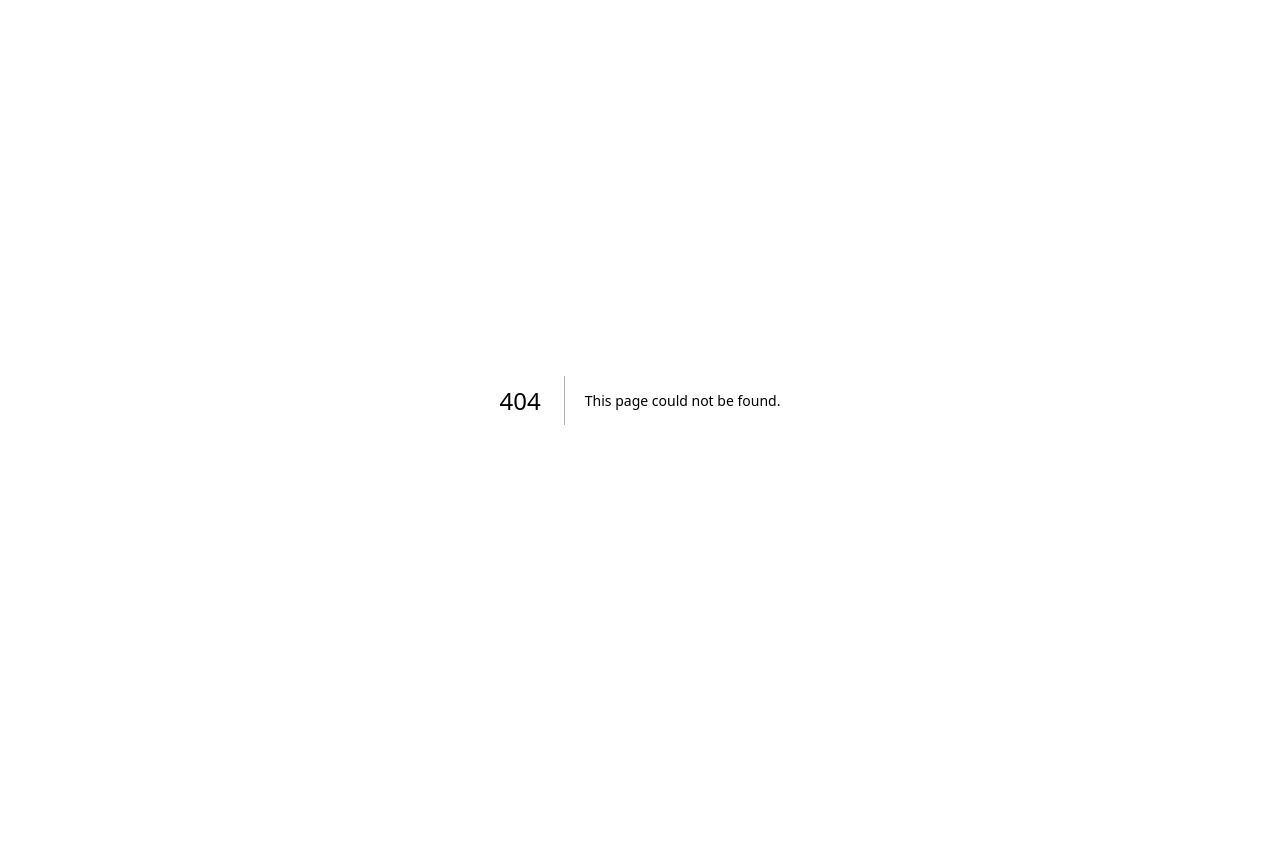
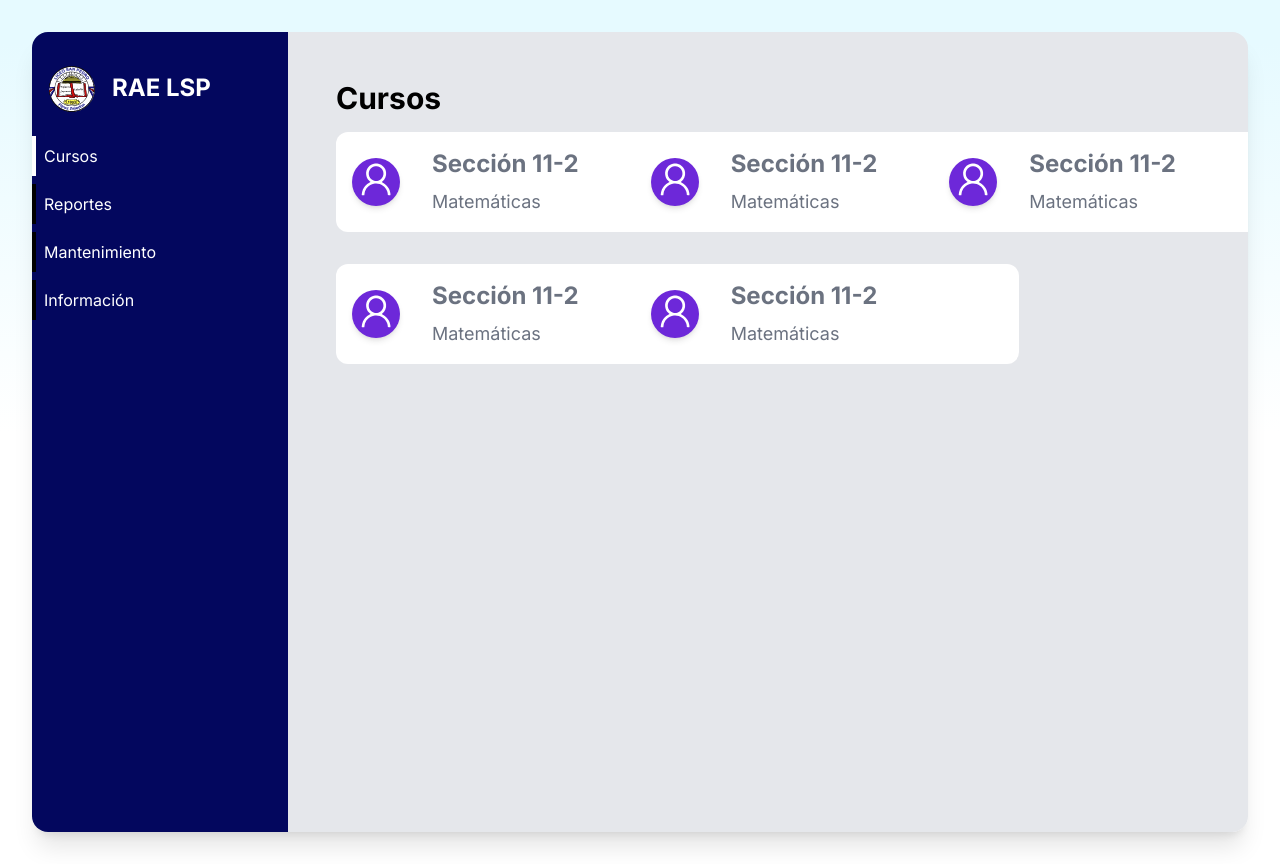
Before and after one commit to JoustenBlanco/ProyectoIngenieria, a Next.js app: page /homepages/curses in a window 1280 px wide. Before the commit this address had no page. Before the commit the page ends 800 px from the top, so only its background shows below. Built offline with nearby package versions, Linux system fonts and the light colour scheme.

Commit message:
[ADD] sideBar and default layout

```diff
--- /dev/null
+++ b/src/app/components/Landign/sidebar.tsx
@@ -0,0 +1,42 @@
+"use client";
+import { useRouter, usePathname } from 'next/navigation';
+
+const Sidebar = () => {
+  const router = useRouter();
+  const pathname = usePathname();
+
+  const menuItems = [
+    { name: 'Cursos', path: '/homepages/curses' },
+    { name: 'Reportes', path: '/homepages/Reports' },
+    { name: 'Mantenimiento', path: '/mantainence' },
+    { name: 'Información', path: '/about' }
+  ];
+
+  return (
+    <aside className="w-64 h-screen bg-lsp-blue text-white flex-col justify-start items-center pt-8">
+      <div className="flex items-center space-x-4 px-4">
+      <img
+            src="/images/escudo.svg"
+            alt="Logo de LSP"
+            className="h-12 w-12"
+          />
+        <h1 className="text-2xl font-bold">RAE LSP</h1>
+      </div>
+      <nav className="pt-6 ">
+        <ul>
+          {menuItems.map((item) => (
+            <li
+              key={item.path}
+              className={`p-2 cursor-pointer w-full border-l-4 border-black my-2${pathname === item.path ? 'bg-gray-500 bg-opacity-25 border-white' : ''}`}
+              onClick={() => router.push(item.path)}
+            >
+              {item.name}
+            </li>
+          ))}
+        </ul>
+      </nav>
+    </aside>
+  );
+};
+
+export default Sidebar;
--- /dev/null
+++ b/src/app/components/curses/curse.tsx
@@ -0,0 +1,21 @@
+import React from "react";
+
+interface CurseProps {
+  image: string;
+  title: string;
+  description: string;
+}
+
+const Curse: React.FC<CurseProps> = ({ image, title, description }) => {
+  return (
+    <div className="flex gap-8 justify-start items-center w-96 bg-white p-4 rounded-xl hover:bg-gray-100">
+      <img src={image} className="w-12 h-12 bg-violet-700 rounded-full p-1 shadow-md" alt="" />
+      <div className="flex-col gap-1">
+        <h2 className="text-2xl font-bold text-gray-500">{title}</h2>
+        <p className="text-lg text-gray-500 mt-2">{description}</p>
+      </div>
+    </div>
+  );
+};
+
+export default Curse;
--- /dev/null
+++ b/src/app/homepages/auth/login/layout.tsx
@@ -0,0 +1,13 @@
+export default function LoginLayout({
+    children,
+  }: {
+    children: React.ReactNode;
+  }) {
+    return (
+      <html lang="en">
+        <body>
+          {children}
+        </body>
+      </html>
+    );
+  }
--- a/src/app/homepages/auth/login/page.tsx
+++ b/src/app/homepages/auth/login/page.tsx
@@ -1,11 +1,16 @@
+"use client";
+
 import React from "react";
 import Input from "../../../components/Atoms/input";
 import Carousel from "../../../components/Atoms/carousel";
+import { useRouter } from "next/navigation";
 
 export default function LoginPage() {
+  const router = useRouter();
+
   const images = [
     "/images/user.svg",
-    "/images/escudo.svg  ",
+    "/images/escudo.svg",
     "/images/To-do-list.svg",
   ];
 
@@ -21,12 +26,17 @@ export default function LoginPage() {
     "Controla la asistencia de tus estudiantes",
   ];
 
+  const handleLogin = (event: React.FormEvent) => {
+    event.preventDefault();
+    router.push('/homepages/curses');
+  };
+
   return (
     <div className="min-h-screen bg-gradient-to-b from-[#E6FAFF] from-5% to-white to-50% flex items-center justify-center flex-col p-8 flex-wrap gap-10">
       <div className="flex flex-col md:flex-row bg-white rounded-2xl overflow-hidden w-full max-w-6xl mx-auto shadow-2xl relative">
         <div className="absolute top-4 right-4">
           <img
-            src="/images/escudo.png"
+            src="/images/escudo.svg"
             alt="Logo de LSP"
             className="h-14 w-14"
           />
@@ -44,7 +54,7 @@ export default function LoginPage() {
               Iniciar Sesión <br /> en el Sistema
             </h1>
           </div>
-          <form className="w-full max-w-md">
+          <form onSubmit={handleLogin} className="w-full max-w-md">
             <div className="mb-6">
               <a
                 href="#"
--- /dev/null
+++ b/src/app/homepages/curses/page.tsx
@@ -0,0 +1,36 @@
+import Curse from "../../components/curses/curse";
+
+export default function TestPage() {
+  return (
+    <div className="p-6">
+      <h1 className="text-3xl font-bold mb-4">Cursos</h1>
+      <div className="grid grid-cols-1 md:grid-cols-1 lg:grid-cols-2 xl:grid-cols-3 gap-8 max-w-6xl">
+        <Curse
+          image="/images/user.svg"
+          title="Sección 11-2"
+          description="Matemáticas"
+        />
+        <Curse
+          image="/images/user.svg"
+          title="Sección 11-2"
+          description="Matemáticas"
+        />
+        <Curse
+          image="/images/user.svg"
+          title="Sección 11-2"
+          description="Matemáticas"
+        />
+        <Curse
+          image="/images/user.svg"
+          title="Sección 11-2"
+          description="Matemáticas"
+        />
+        <Curse
+          image="/images/user.svg"
+          title="Sección 11-2"
+          description="Matemáticas"
+        />
+      </div>
+    </div>
+  );
+}
--- a/src/app/layout.tsx
+++ b/src/app/layout.tsx
@@ -1,7 +1,6 @@
-// app/layout.tsx
-
 import './globals.css';
 import { Inter } from 'next/font/google';
+import Sidebar from './components/Landign/sidebar';  // Asegúrate de importar tu Sidebar
 
 const inter = Inter({ subsets: ['latin'] });
 
@@ -17,8 +16,15 @@ export default function RootLayout({
 }) {
   return (
     <html lang="en">
-      <body className={inter.className}>
-        {children}
+      <body className={`${inter.className}  bg-gradient-to-b from-[#E6FAFF] from-5% to-white to-50% flex items-center justify-center flex-col p-8 flex-wrap gap-10`}>
+        <div className="min-h-screen flex items-center justify-center">
+          <div className="flex w-full shadow-xl rounded-2xl overflow-hidden">
+            <Sidebar />
+            <main className="flex-1 p-6 bg-gray-200 rounded-r-lg">
+              {children}
+            </main>
+          </div>
+        </div>
       </body>
     </html>
   );
--- a/src/app/page.tsx
+++ b/src/app/page.tsx
@@ -8,7 +8,7 @@ export default function HomePage() {
   const router = useRouter();
 
   useEffect(() => {
-    router.replace('/homepages/Reports');
+    router.replace('/homepages/auth/login');
   }, [router]);
 
   return null;
```
